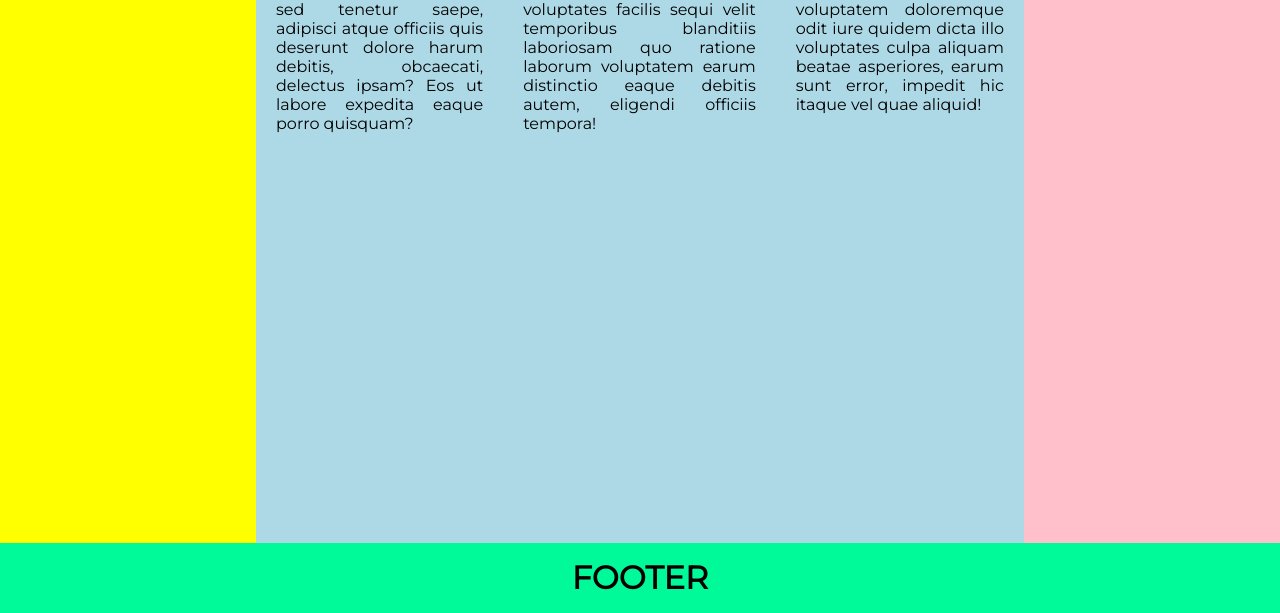
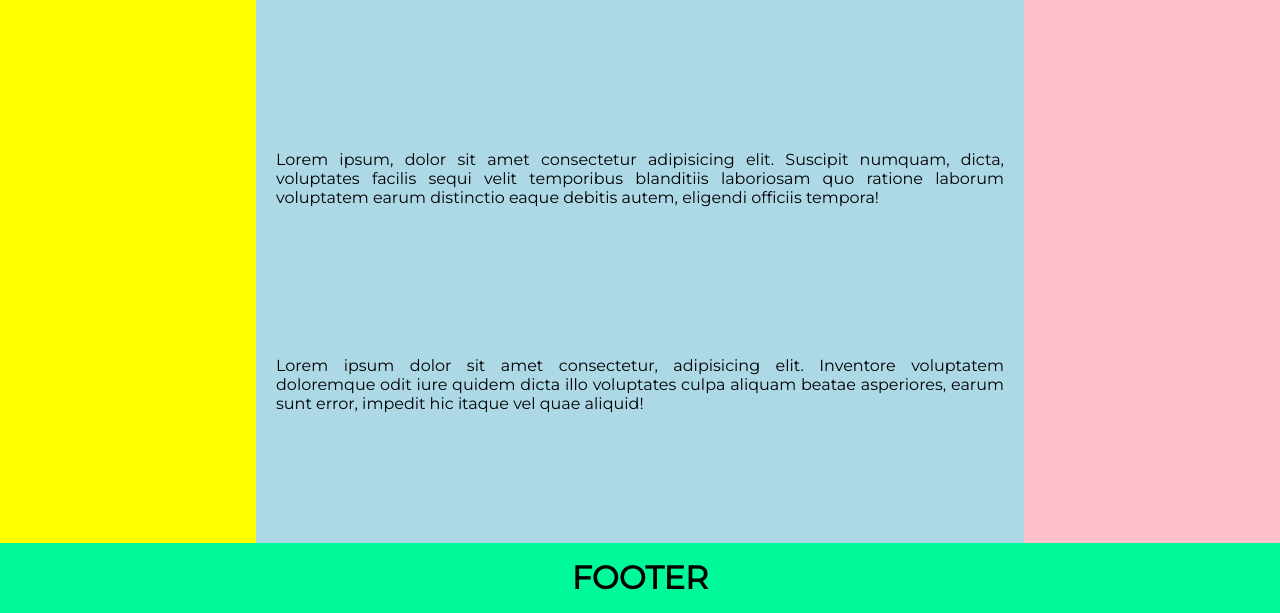
Before and after one commit to Kdasdan/Exercice-Flex, a plain HTML site: page index.html in a window 1280 px wide. Shown: the part 226-839 px from the top of the page. Drawn offline with Linux system fonts and the light colour scheme.

Commit message:
Really finished Flex exercise

```diff
--- a/css/style.css
+++ b/css/style.css
@@ -78,6 +78,7 @@ main {
 #aside3 {
   display: flex;
   flex: 3;
+  flex-wrap: wrap;
 }
 
 main h1 {
```
Also changed, not shown: index.html (+2 -2 lines).
